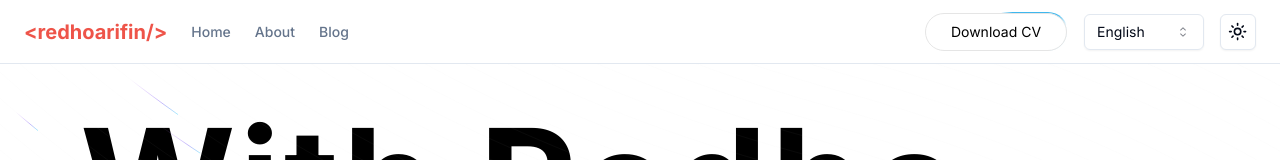
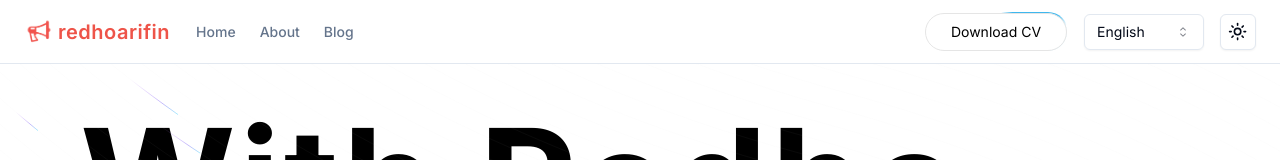
Before and after one commit to redhocode/redhocode-portofolio-2024, a Next.js app: page /en in a window 1280 px wide. Shown: the top 160 px of the page. Built offline with nearby package versions, Linux system fonts and the light colour scheme.

Commit message:
add logo

```diff
--- a/src/components/Navbar/index.tsx
+++ b/src/components/Navbar/index.tsx
@@ -25,9 +25,11 @@ import { Sheet, SheetContent, SheetTrigger } from "@/components/ui/sheet";
 import { ModeToggle } from "../ui/mode-theme";
 import { error } from "console";
 import { useTranslations, useLocale } from "next-intl";
+import {Code, FireExtinguisher,CodeSquare} from "lucide-react"
 import Link from "next/link";
 import SelectLanguage from "../SwichLang";
 import { MovingButtonCV } from "../CV";
+import Image from "next/image";
 export default function Navbar() {
   const t = useTranslations("Menu");
 const locale: string = useLocale(); // Get the current locale
@@ -48,12 +50,19 @@ const locale: string = useLocale(); // Get the current locale
       <div className="container mx-auto flex items-center gap-4 px-4 md:px-6">
         <nav className="hidden flex-col gap-8 text-lg font-medium md:flex md:flex-row md:items-center md:gap-5 md:text-sm lg:gap-6">
           <Link
-            href="#"
-            className="flex items-center gap-2 text-lg font-normal md:text-base"
+            href="/"
+            className="flex items-center gap-1 text-lg font-normal md:text-base mr-8"
           >
-            <span className="font-bold antialiased text-[#ee5449] text-xl ">
-              {"<redhoarifin/>"}
-            </span>
+            <Image
+            src="/icon.png"
+            height={30}
+            width={30}
+            alt="logo"
+            className="lazy"
+            />
+            <p className="font-semibold antialiased text-[#ee5449] text-xl tracking-wide">
+          redhoarifin
+            </p>
           </Link>
           {menuItems.map((item) => (
             <Link
```
